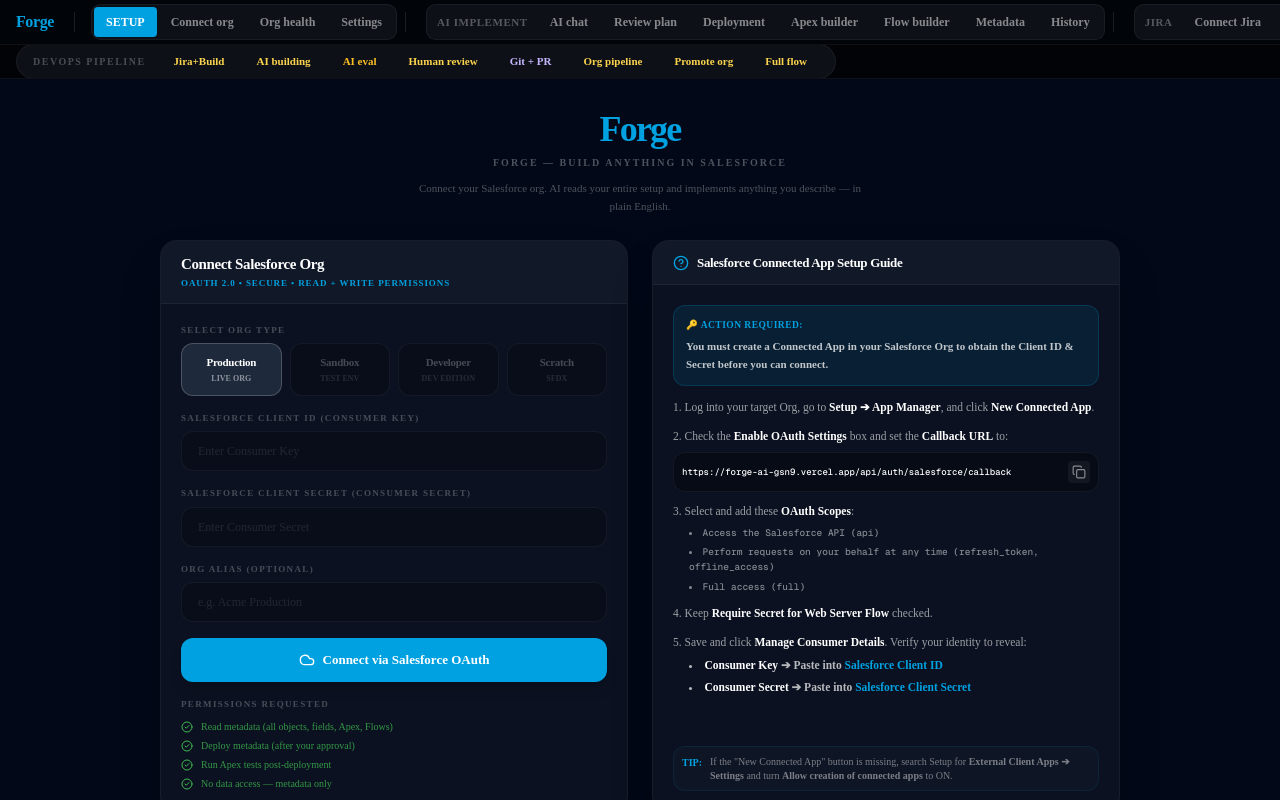
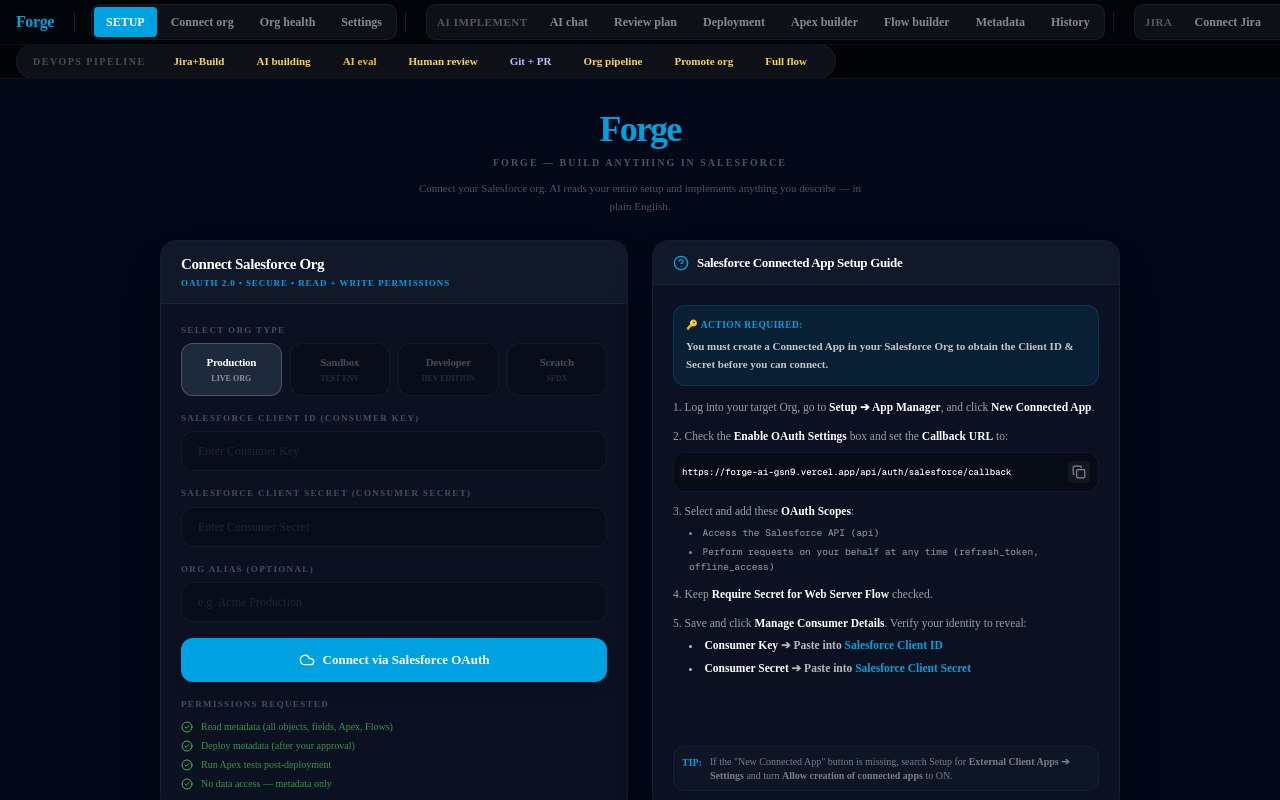
Before and after one commit to shafiulla90/forge-ai, a Next.js app: page /dashboard in a window 1280 px wide. Built offline with nearby package versions, Linux system fonts and the light colour scheme; no server answers.

Commit message:
fix: remove 'full' scope request to avoid invalid_scope OAuth errors

```diff
--- a/app/api/auth/salesforce/route.ts
+++ b/app/api/auth/salesforce/route.ts
@@ -77,7 +77,7 @@
     response_type: 'code',
     client_id: clientId,
     redirect_uri: redirectUri,
-    scope: 'api refresh_token full',
+    scope: 'api refresh_token',
     prompt: 'login consent',
     state,
     code_challenge: codeChallenge,
--- a/components/ConnectOrg.tsx
+++ b/components/ConnectOrg.tsx
@@ -236,7 +236,6 @@
                     <ul className="list-disc list-inside ml-4 mt-1 flex flex-col gap-1 text-white/50 font-mono text-[9.5px]">
                       <li>Access the Salesforce API (api)</li>
                       <li>Perform requests on your behalf at any time (refresh_token, offline_access)</li>
-                      <li>Full access (full)</li>
                     </ul>
                   </li>
                   <li>
```
